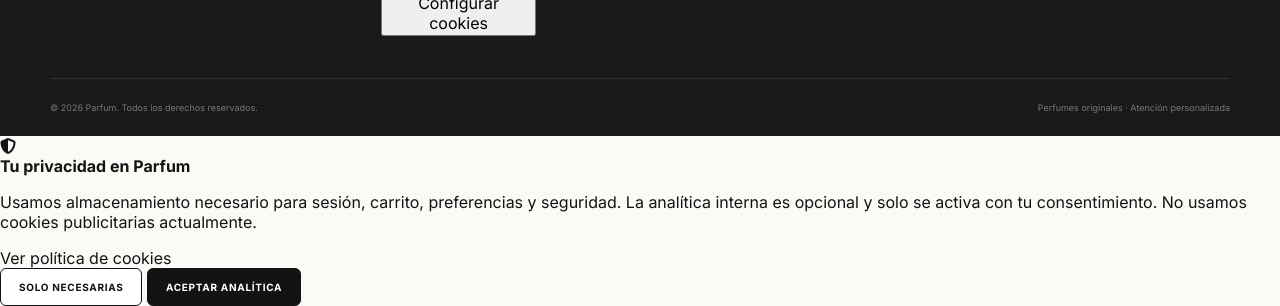
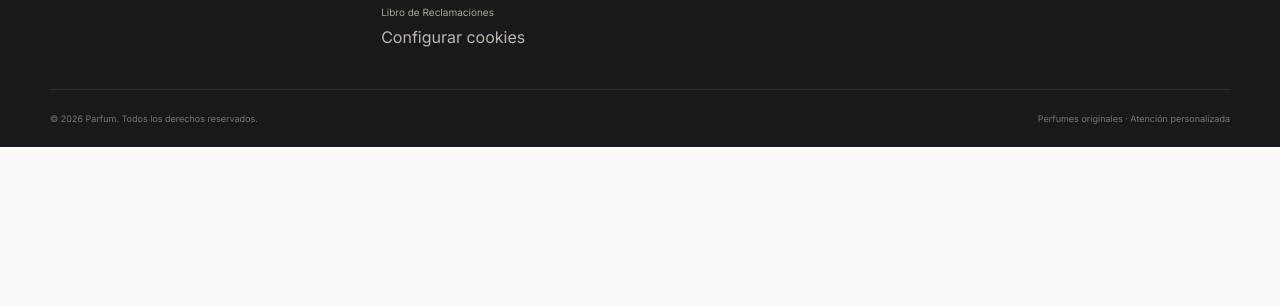
Before and after one commit to parfumpe2002-droid/parfum-frontend, a website: page public_html/libro-reclamaciones.html in a window 1280 px wide. Shown: the part 1758-2064 px from the top of the page. After the commit the page ends 1905 px from the top, so only its background shows below. Drawn offline with nearby package versions, Linux system fonts and the light colour scheme.

Commit message:
Estilizar consentimiento y páginas legales

```diff
--- a/public_html/css/layout.css
+++ b/public_html/css/layout.css
@@ -318,3 +318,15 @@
 html[data-theme="dark"] .admin-tabs button{background:#20211e!important;color:#f2eee6!important;border-color:#44463f!important}
 html[data-theme="dark"] .pagination button.active,
 html[data-theme="dark"] .admin-tabs button.active{background:#ece7dc!important;color:#171816!important}
+
+
+/* Privacidad, cookies y páginas legales */
+.footer-cookie-settings{border:0;background:none;color:#bdb8af;padding:0;text-align:left;font:inherit;cursor:pointer;font-size:inherit}
+.footer-cookie-settings:hover{color:var(--layout-gold)}
+.privacy-consent{position:fixed;z-index:4000;left:50%;bottom:20px;transform:translateX(-50%);width:min(900px,calc(100vw - 30px));background:#fff;color:#1a1a18;border:1px solid #ded6c8;border-radius:16px;box-shadow:0 24px 70px rgba(0,0,0,.28);padding:18px 20px;display:flex;align-items:center;justify-content:space-between;gap:22px}
+.privacy-consent-copy{display:flex;gap:14px;align-items:flex-start;min-width:0}.privacy-consent-icon{width:44px;height:44px;border-radius:50%;background:#181917;color:var(--layout-gold);display:grid;place-items:center;flex:0 0 auto}
+.privacy-consent-copy>div{display:grid;gap:5px}.privacy-consent-copy b{font-size:14px}.privacy-consent-copy p{margin:0;max-width:620px;font-size:11px;line-height:1.55;color:#666158}.privacy-consent-copy a{font-size:10px;text-decoration:underline;color:#7b5d2c;width:max-content}
+.privacy-consent-actions{display:flex;gap:9px;flex:0 0 auto}.privacy-consent-actions button{white-space:nowrap}
+.legal-page{max-width:1000px}.legal-card{padding:28px}.legal-card h2{font-family:'Cormorant Garamond',serif;font-size:28px;margin:28px 0 10px}.legal-card h2:first-of-type{margin-top:14px}.legal-card p,.legal-card li{line-height:1.75}.legal-card ul{padding-left:22px}.legal-updated{font-size:11px;color:var(--muted);text-transform:uppercase;letter-spacing:.06em}.legal-alert{border:1px solid #d8bd80;background:#fff7e4;border-radius:10px;padding:14px 16px;margin:16px 0;line-height:1.55}.legal-inline-button{display:inline;border:0;background:none;color:var(--gold-dark);text-decoration:underline;padding:0;cursor:pointer}.legal-claims-layout{align-items:start}.legal-check{display:flex;align-items:flex-start;gap:9px;font-size:11px;line-height:1.5;margin:14px 0}.legal-check input{margin-top:3px}
+html[data-theme="dark"] .privacy-consent{background:#1b1c19;color:#f2eee7;border-color:#45423c}html[data-theme="dark"] .privacy-consent-copy p{color:#c9c4bb}html[data-theme="dark"] .legal-alert{background:#2c2618;color:#f0dfb7;border-color:#68562f}
+@media(max-width:760px){.privacy-consent{align-items:stretch;flex-direction:column;bottom:10px}.privacy-consent-actions{display:grid;grid-template-columns:1fr 1fr}.privacy-consent-actions button{width:100%}.legal-card{padding:20px}}
```
